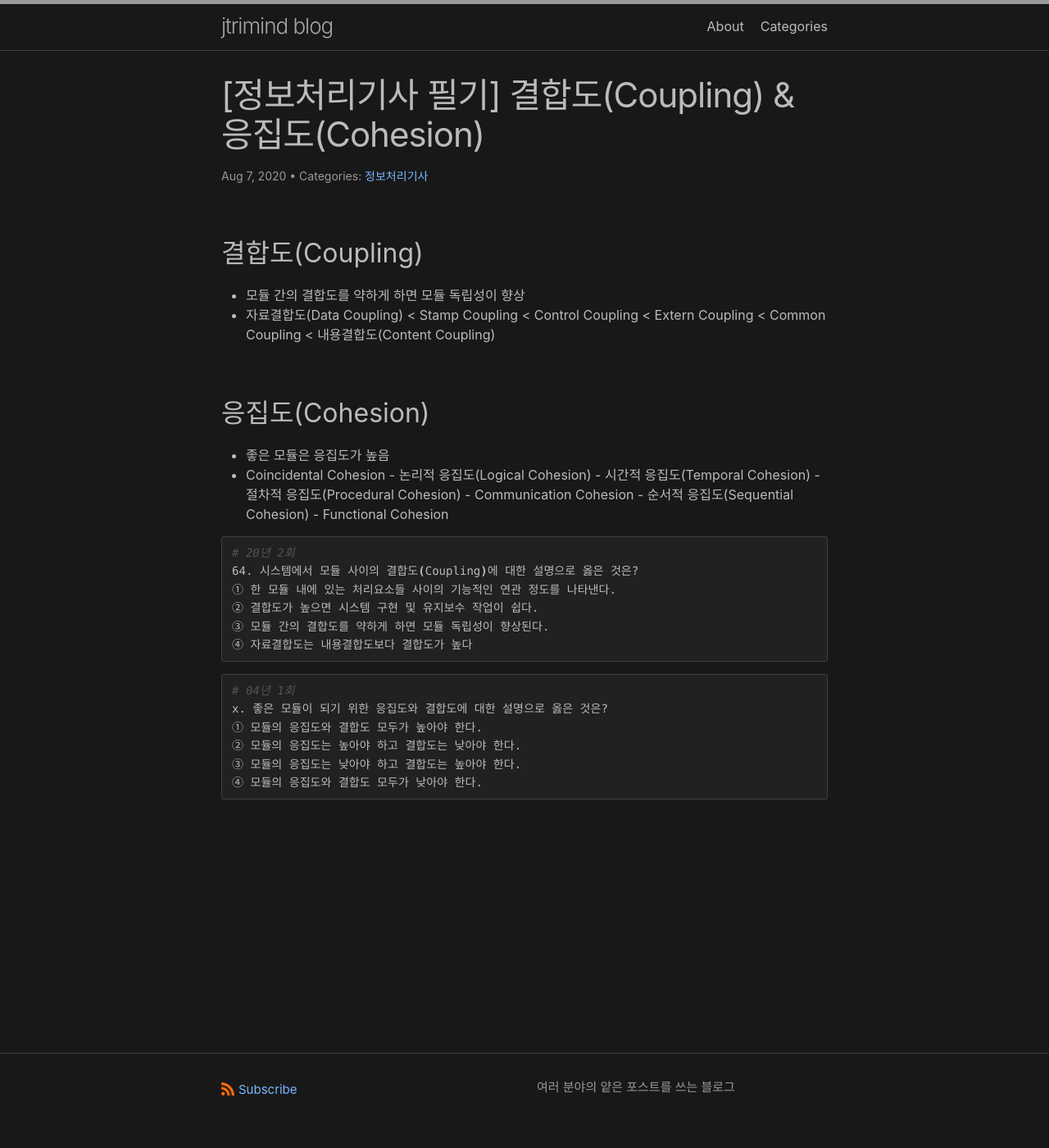
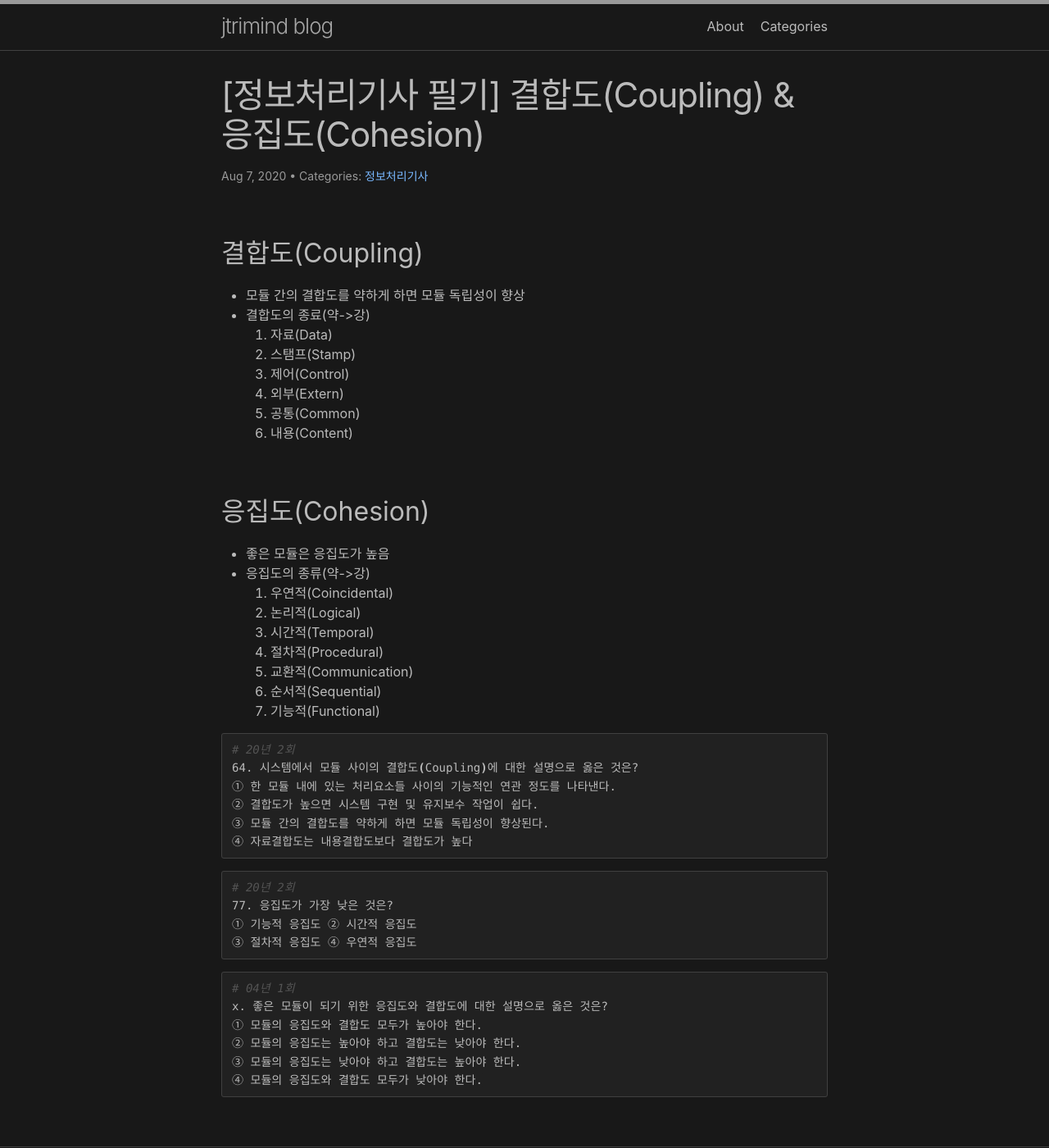
Before and after one commit to jtrimind/jtrimind.github.io, a Jekyll site: the page built from 정보처리기사/_posts/2020-08-07-coupling-cohesion.md, in a window 1280 px wide and 1400 px high. Shown: the whole window at 82% size. Built offline with Jekyll 4.4.1, drawn with Linux system fonts in a browser that asks for light colours; comment, search, counter and statistics services are not loaded.

Commit message:
Update coupling&cohesion

````diff
--- a/정보처리기사/_posts/2020-08-07-coupling-cohesion.md
+++ b/정보처리기사/_posts/2020-08-07-coupling-cohesion.md
@@ -5,11 +5,24 @@ title: "[정보처리기사 필기] 결합도(Coupling) & 응집도(Cohesion)"
 
 ## 결합도(Coupling)
 - 모듈 간의 결합도를 약하게 하면 모듈 독립성이 향상
-- 자료결합도(Data Coupling) < Stamp Coupling < Control Coupling < Extern Coupling < Common Coupling < 내용결합도(Content Coupling)
+- 결합도의 종료(약->강)
+  1. 자료(Data)
+  2. 스탬프(Stamp)
+  3. 제어(Control)
+  4. 외부(Extern)
+  5. 공통(Common)
+  6. 내용(Content)
 
 ## 응집도(Cohesion)
 - 좋은 모듈은 응집도가 높음
-- Coincidental Cohesion - 논리적 응집도(Logical Cohesion) - 시간적 응집도(Temporal Cohesion) - 절차적 응집도(Procedural Cohesion) - Communication Cohesion - 순서적 응집도(Sequential Cohesion) - Functional Cohesion
+- 응집도의 종류(약->강)
+  1. 우연적(Coincidental)
+  2. 논리적(Logical)
+  3. 시간적(Temporal)
+  4. 절차적(Procedural)
+  5. 교환적(Communication)
+  6. 순서적(Sequential)
+  7. 기능적(Functional)
 
 ```bash
 # 20년 2회
@@ -21,6 +34,13 @@ title: "[정보처리기사 필기] 결합도(Coupling) & 응집도(Cohesion)"
 ```
 
 ```bash
+# 20년 2회
+77. 응집도가 가장 낮은 것은?
+① 기능적 응집도 ② 시간적 응집도
+③ 절차적 응집도 ④ 우연적 응집도
+```
+
+```bash
 # 04년 1회
 x. 좋은 모듈이 되기 위한 응집도와 결합도에 대한 설명으로 옳은 것은?
 ① 모듈의 응집도와 결합도 모두가 높아야 한다.
````
